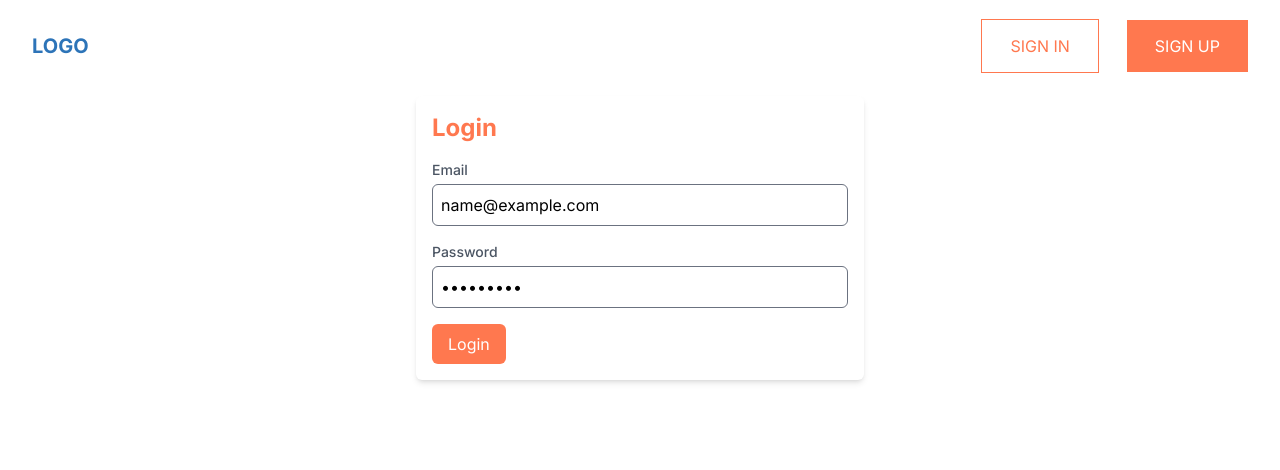
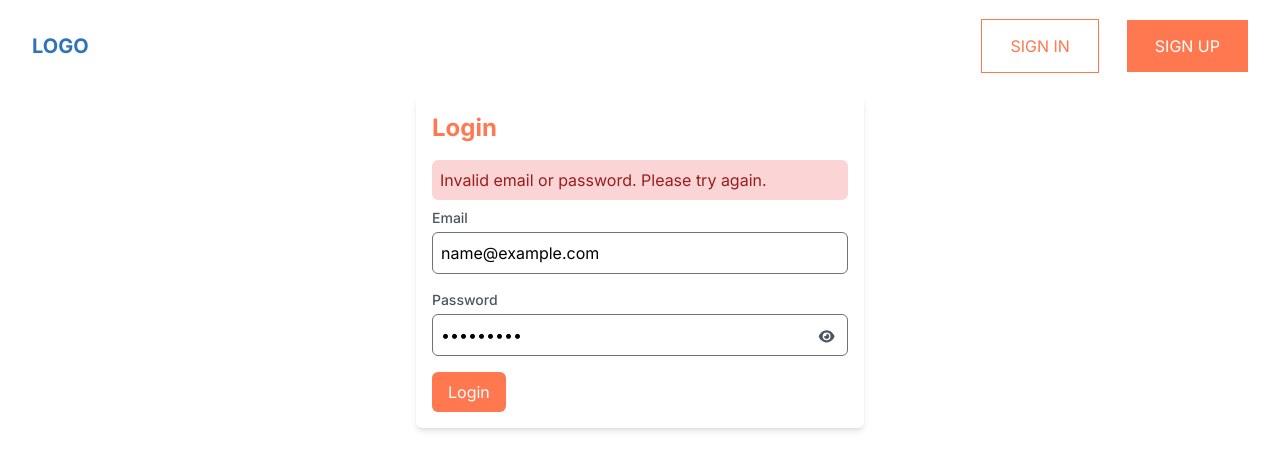
Before and after one commit to henryanandsr/technical-assessment, a Next.js app in the folder client/villa-reservation-client/: page /login in a window 1280 px wide. Both pictures are taken after typing "name@example.com", "Sample123" into the empty fields and a click on the button "Login". Shown: the top 470 px of the page. Built offline with nearby package versions, Linux system fonts and the light colour scheme; no server answers.

Commit message:
feat : add notification for login

```diff
--- a/client/villa-reservation-client/app/components/Login/LoginForm.tsx
+++ b/client/villa-reservation-client/app/components/Login/LoginForm.tsx
@@ -1,22 +1,34 @@
-"use client";
 import { handleLogin } from "@/app/utils/auth";
 import React, { useState } from "react";
-import Cookie from "js-cookie";
 import { useRouter } from "next/navigation";
+import { faEye, faEyeSlash } from "@fortawesome/free-solid-svg-icons";
+import { FontAwesomeIcon } from "@fortawesome/react-fontawesome";
 
 function LoginForm() {
   const [email, setEmail] = useState("");
   const [password, setPassword] = useState("");
+  const [showPassword, setShowPassword] = useState(false);
+  const [showSuccessNotification, setShowSuccessNotification] = useState(false);
+  const [showErrorNotification, setShowErrorNotification] = useState(false);
   const router = useRouter();
+
   const handleSubmit = async (e: React.FormEvent) => {
     e.preventDefault();
     try {
       const res: any = await handleLogin(email, password);
       if (res.status === "success") {
+        setShowSuccessNotification(true);
+        setTimeout(() => {
           router.push("/");
+        }, 1000);
       }
     } catch (err) {
-      console.error(err);
+      setShowErrorNotification(true);
+
+      // Hide error notification after 3 seconds
+      setTimeout(() => {
+        setShowErrorNotification(false);
+      }, 3000);
     }
   };
 
@@ -24,6 +36,16 @@ function LoginForm() {
     <div className="max-w-md mx-auto mt-24 p-4 bg-white shadow-md rounded-md">
       <h2 className="text-2xl font-bold mb-4 text-primary">Login</h2>
       <form onSubmit={handleSubmit}>
+        {showSuccessNotification && (
+          <div className="mt-4 p-2 bg-green-200 text-green-800 rounded-md mb-2">
+            Login successful!
+          </div>
+        )}
+        {showErrorNotification && (
+          <div className="mt-4 p-2 bg-red-200 text-red-800 rounded-md mb-2">
+            Invalid email or password. Please try again.
+          </div>
+        )}
         <div className="mb-4">
           <label
             htmlFor="email"
@@ -49,16 +71,29 @@ function LoginForm() {
           >
             Password
           </label>
+          <div className="relative">
             <input
-            type="password"
+              type={showPassword ? "text" : "password"}
               id="password"
               name="password"
               value={password}
               onChange={(e) => setPassword(e.target.value)}
-            className="mt-1 p-2 w-full border rounded-md"
+              className="mt-1 p-2 w-full border rounded-md pr-10"
               placeholder="Input your password here"
               required
             />
+            <button
+              type="button"
+              onClick={() => setShowPassword(!showPassword)}
+              className="absolute top-1/2 right-2 transform -translate-y-1/3 -translate-x-1/3 text-sm text-gray-600 cursor-pointer"
+            >
+              {showPassword ? (
+                <FontAwesomeIcon icon={faEyeSlash} />
+              ) : (
+                <FontAwesomeIcon icon={faEye} />
+              )}
+            </button>
+          </div>
         </div>
         <button
           type="submit"
```
Lines whose indentation alone changed are shown as unchanged.
